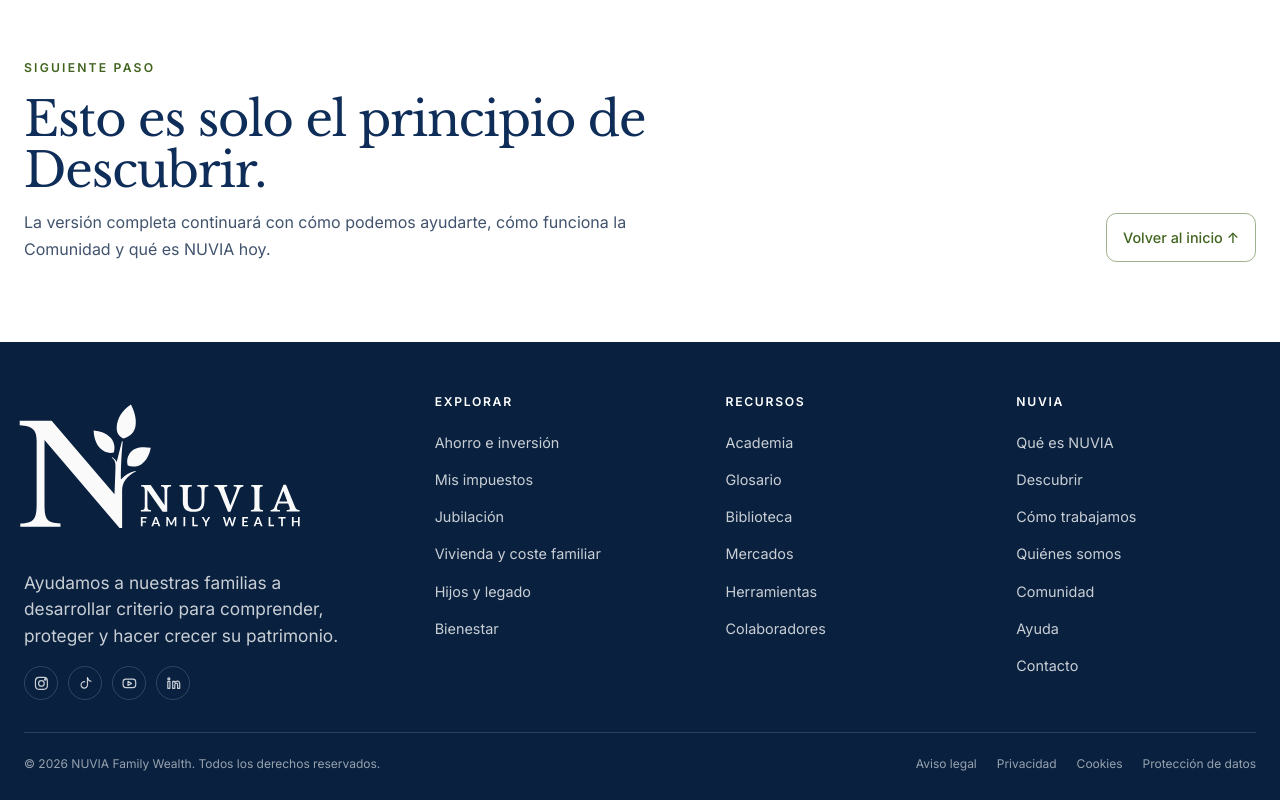
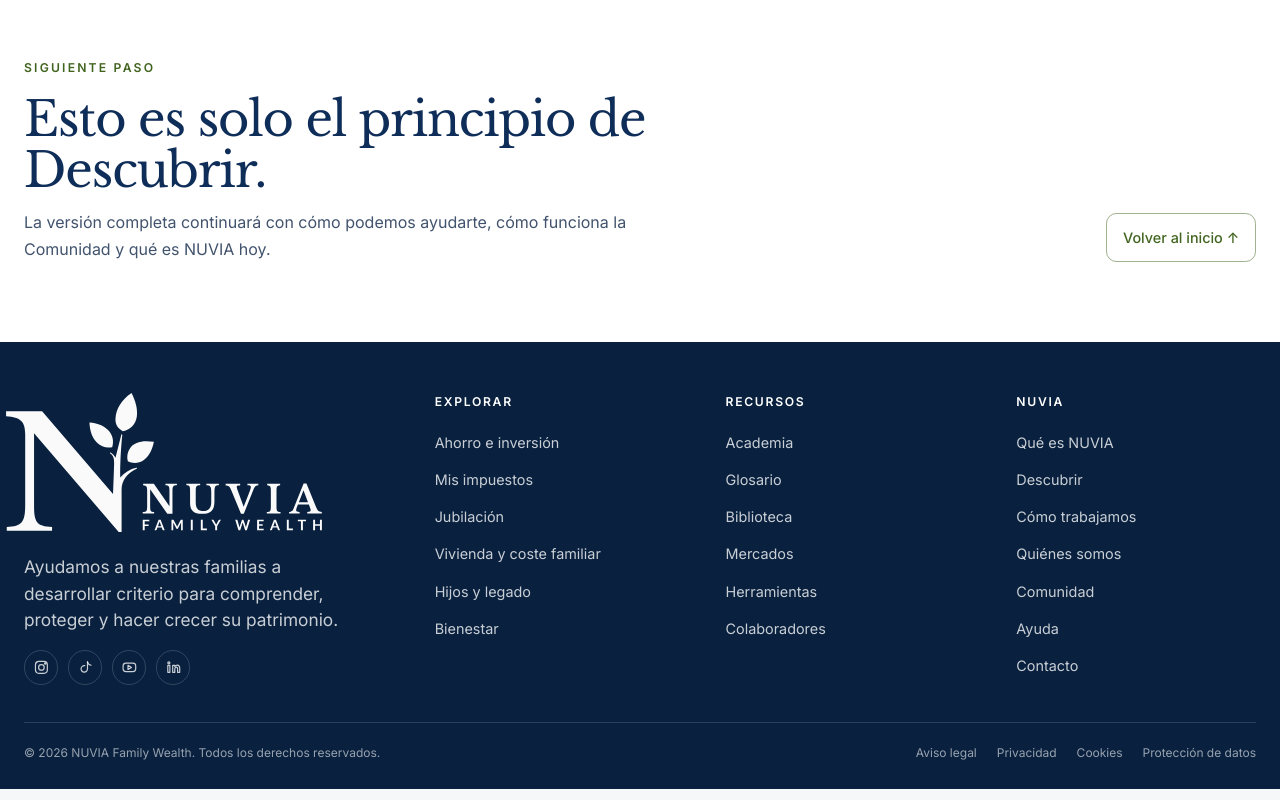
Before and after one commit to grupospora/nuvia-que-es, a plain HTML site: page index.html in a window 1280 px wide. Shown: the part 3524-4324 px from the top of the page. Drawn offline with nearby package versions, Linux system fonts and the light colour scheme.

Commit message:
Usar logo recortado en el footer

```diff
--- a/index.html
+++ b/index.html
@@ -105,7 +105,7 @@
   <footer class="site-footer">
     <div class="shell footer-grid">
       <div class="footer-brand">
-        <img src="assets/img/nuvia-logo-horizontal.svg" alt="NUVIA Family Wealth" class="footer-logo">
+        <img src="assets/img/nuvia-logo-horizontal-recortado.svg" alt="NUVIA Family Wealth" class="footer-logo">
         <p class="footer-text">Ayudamos a nuestras familias a desarrollar criterio para comprender, proteger y hacer crecer su patrimonio.</p>
         <nav class="footer-social" aria-label="Redes sociales">
           <a href="#" aria-label="Instagram" title="Instagram">
```
